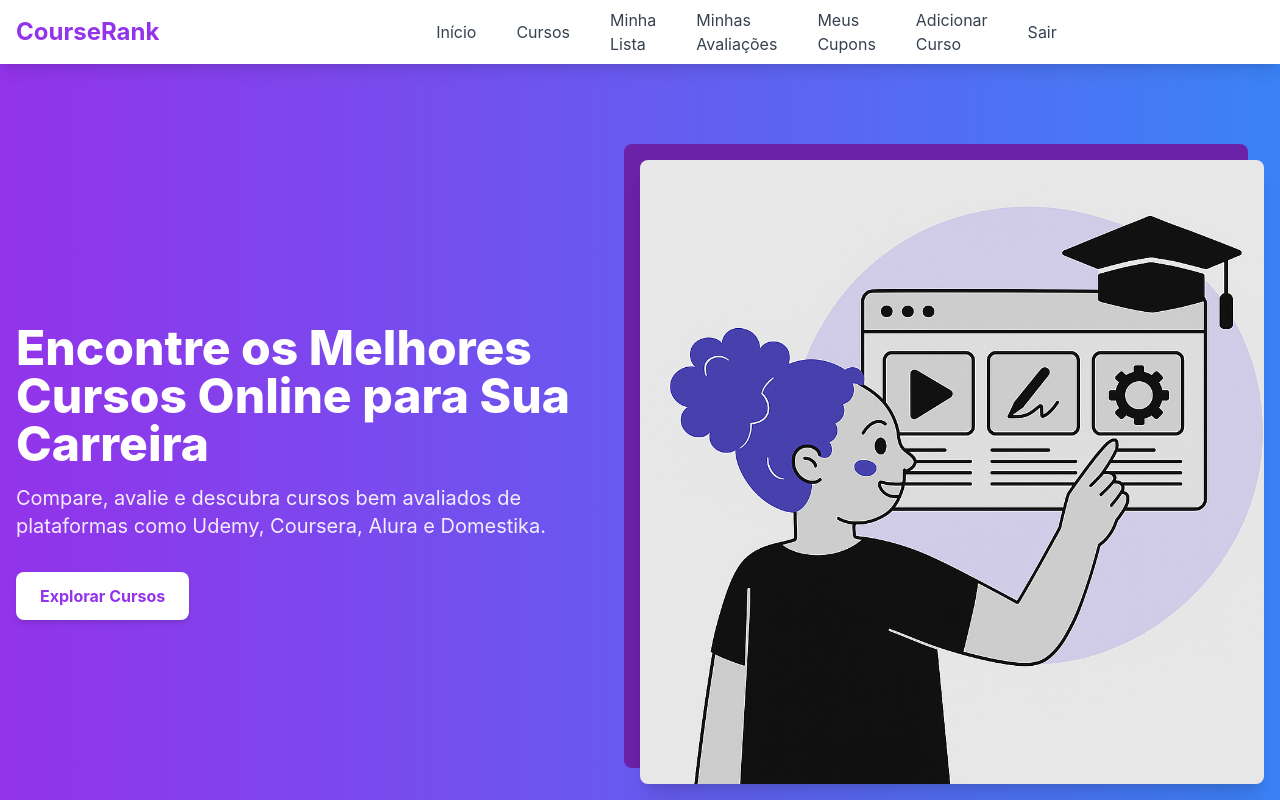
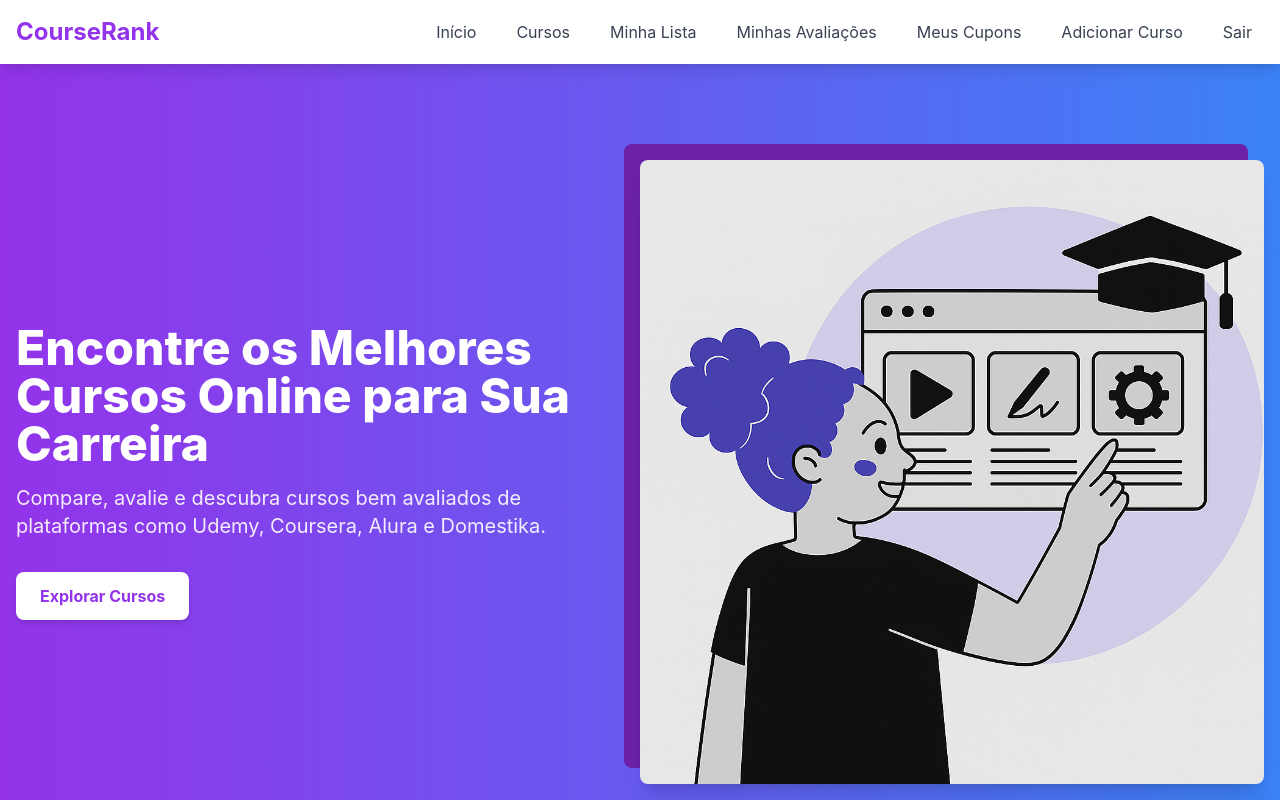
Before and after one commit to luisinacioxyz/PSW2025.1_Grupo1, a React (Create React App) app: page / in a window 1280 px wide. Shown: the top 800 px of the page. Built offline with nearby package versions, Linux system fonts and the light colour scheme; no server answers; data requests are answered from the project's data file; sample sign-in values are in the browser's storage.

Commit message:
Bug header fixed

```diff
--- a/db.json
+++ b/db.json
@@ -515,7 +515,9 @@
     {
       "id": "c7cd",
       "userId": "user_1747016919317",
-      "courseIds": ["1"],
+      "courseIds": [
+        "1"
+      ],
       "createdAt": "2025-05-12T02:28:39.566Z"
     },
     {
@@ -533,7 +535,9 @@
     {
       "id": "f548",
       "userId": "user_1747749654168",
-      "courseIds": ["3"],
+      "courseIds": [
+        "3"
+      ],
       "createdAt": "2025-05-20T14:06:19.527Z"
     },
     {
@@ -553,6 +557,18 @@
       "userId": "user_1747750979409",
       "courseIds": [],
       "createdAt": "2025-05-20T14:27:47.805Z"
+    },
+    {
+      "id": "cf40",
+      "userId": "user_1747764972700",
+      "courseIds": [],
+      "createdAt": "2025-05-20T18:42:34.503Z"
+    },
+    {
+      "id": "542c",
+      "userId": "user_1747764972700",
+      "courseIds": [],
+      "createdAt": "2025-05-20T18:42:34.518Z"
     }
   ],
   "processedRatings": [
@@ -560,7 +576,11 @@
       "id": "1",
       "userId": "user1",
       "platform": "Udemy",
-      "ratingIds": ["1", "3", "8"],
+      "ratingIds": [
+        "1",
+        "3",
+        "8"
+      ],
       "createdAt": "2024-05-20T14:00:00Z",
       "updatedAt": "2024-05-20T14:00:00Z"
     },
@@ -568,7 +588,11 @@
       "id": "8c06",
       "userId": "user_1747751971579",
       "platform": "Coursera",
-      "ratingIds": ["3d59", "9039", "b3f5"],
+      "ratingIds": [
+        "3d59",
+        "9039",
+        "b3f5"
+      ],
       "createdAt": "2025-05-20T14:41:58.580Z",
       "updatedAt": "2025-05-20T14:41:58.580Z"
     }
--- a/src/App.js
+++ b/src/App.js
@@ -77,28 +77,28 @@ function App() {
         <>
           <Link
             to="/my-list"
-            className="text-gray-700 hover:text-purple-600 px-3 py-2 rounded-md"
+            className="text-gray-700 hover:text-purple-600 px-3 py-2 rounded-md xl:whitespace-nowrap text-center"
             onClick={() => setIsMenuOpen(false)}
           >
             Minha Lista
           </Link>
           <Link
             to="/ratings"
-            className="text-gray-700 hover:text-purple-600 px-3 py-2 rounded-md"
+            className="text-gray-700 hover:text-purple-600 px-3 py-2 rounded-md xl:whitespace-nowrap text-center"
             onClick={() => setIsMenuOpen(false)}
           >
             Minhas Avaliações
           </Link>
           <Link
             to="/my-coupons"
-            className="text-gray-700 hover:text-purple-600 px-3 py-2 rounded-md"
+            className="text-gray-700 hover:text-purple-600 px-3 py-2 rounded-md xl:whitespace-nowrap text-center"
             onClick={() => setIsMenuOpen(false)}
           >
             Meus Cupons
           </Link>
           <Link
             to="/courses/create"
-            className="text-gray-700 hover:text-purple-600 px-3 py-2 rounded-md"
+            className="text-gray-700 hover:text-purple-600 px-3 py-2 rounded-md xl:whitespace-nowrap text-center"
             onClick={() => setIsMenuOpen(false)}
           >
             Adicionar Curso
@@ -127,7 +127,7 @@ function App() {
       <div className="min-h-screen bg-gray-100 flex flex-col">
         <nav className="bg-white shadow-lg relative z-50">
           <div className="container mx-auto px-4">
-            <div className="flex justify-between items-center h-16">
+            <div className="flex justify-between items-center h-16 gap-10">
               <Link to="/" className="text-2xl font-bold text-purple-600">
                 CourseRank
               </Link>
```
